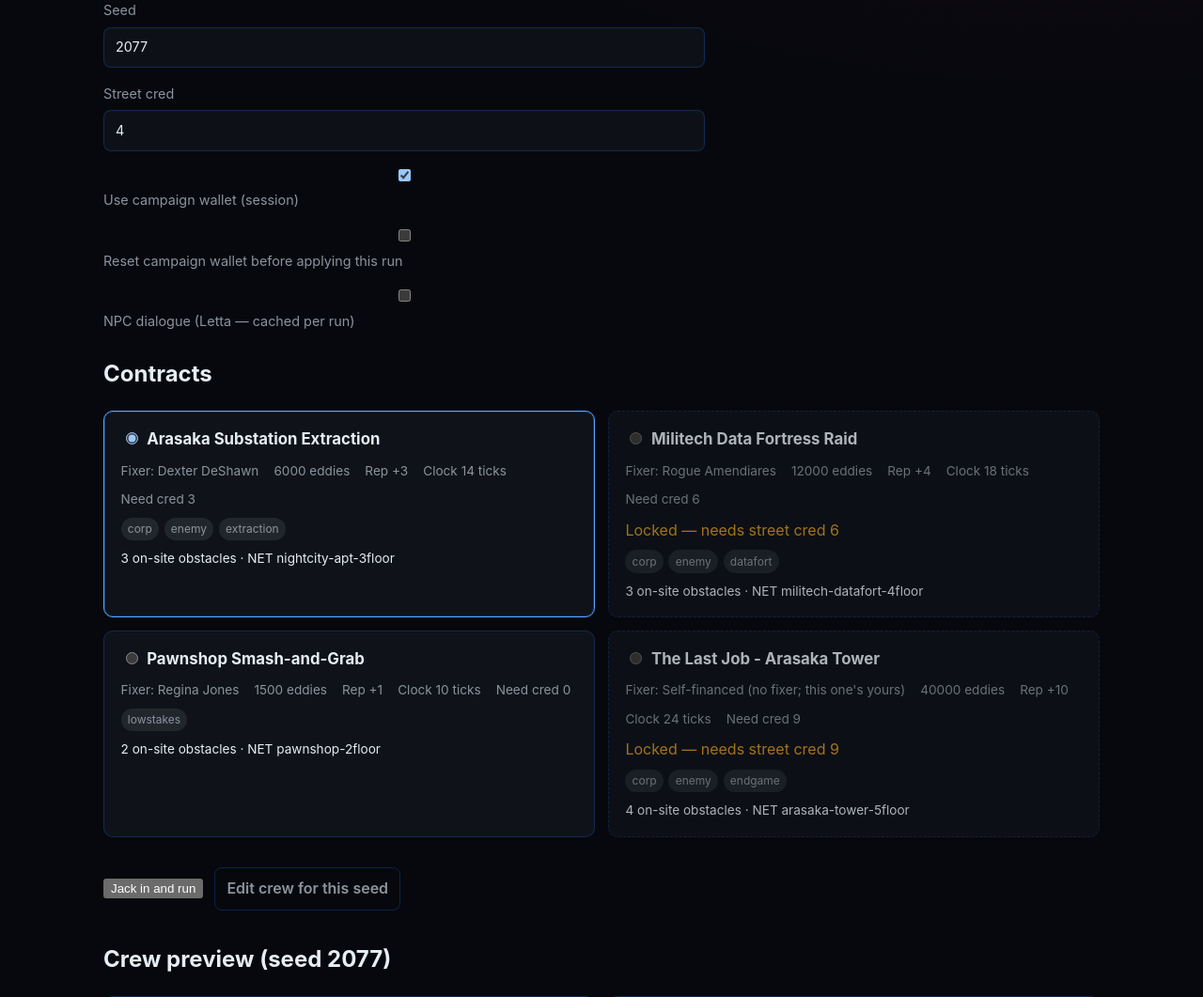
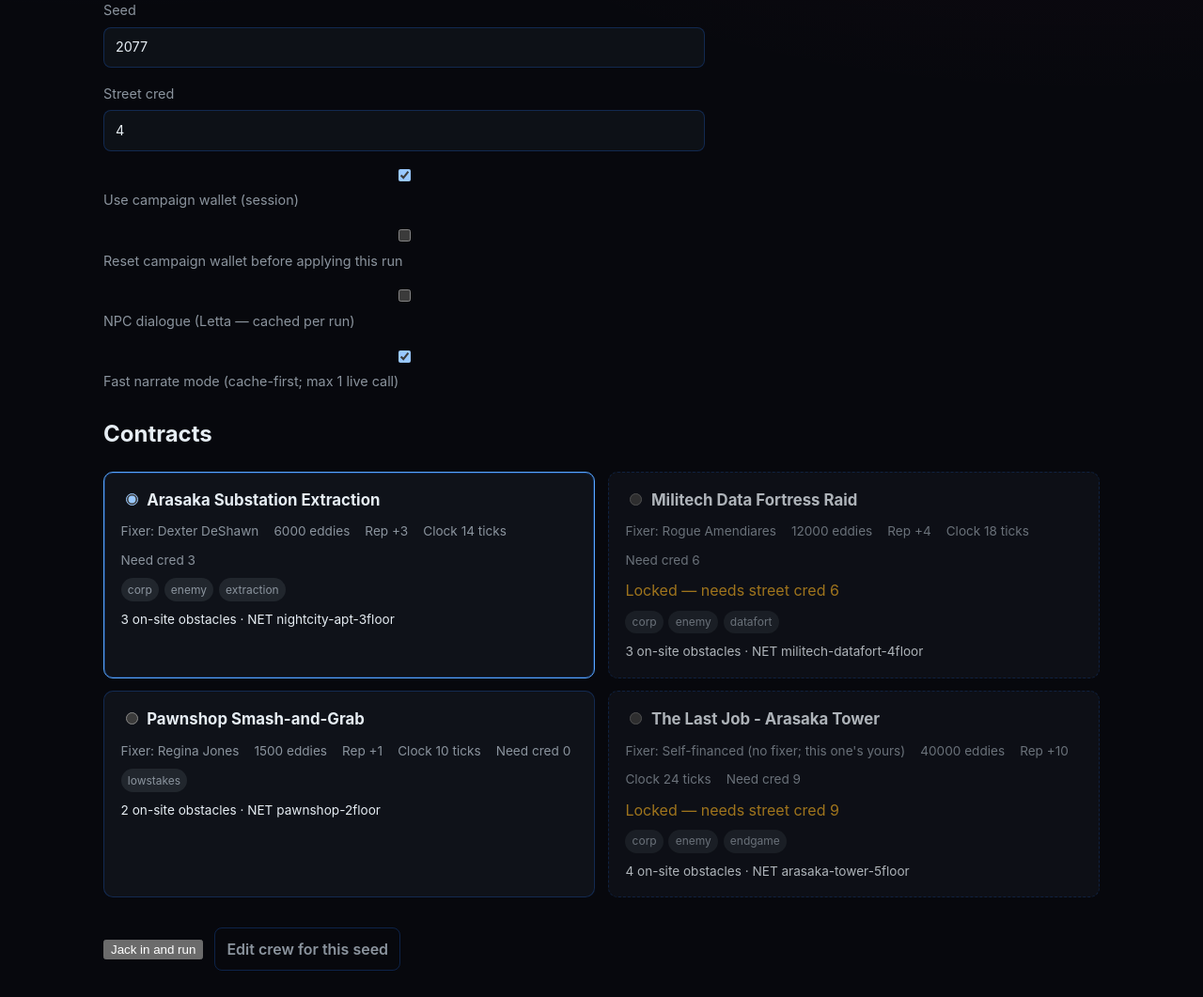
Before and after one commit to decisionsciencecorp/the-last-job, a PHP site: page /play.php in a window 1280 px wide. Shown: the part 393-1454 px from the top of the page at 94% size. Run offline with PHP 8.4, Linux system fonts and the light colour scheme.

Commit message:
Add cache-first fast narration mode for play runs.
Narrated runs now default to a one-call live Letta budget with cache reuse across remaining beats, reducing timeout risk while keeping optional full narration available.

Co-authored-by: Cursor <cursoragent@cursor.com>

```diff
--- a/public/play.php
+++ b/public/play.php
@@ -23,6 +23,7 @@ $rules = new Rules();
 $seed = isset($_GET['seed']) ? (int) $_GET['seed'] : 2077;
 $jobId = isset($_GET['job']) ? (string) $_GET['job'] : 'job.arasaka-substation';
 $narrate = isset($_GET['narrate']);
+$narrateFast = !isset($_GET['narrate_fast']) || (string) $_GET['narrate_fast'] !== '0';
 $useCampaign = !isset($_GET['campaign']) || (string) $_GET['campaign'] !== '0';
 $manualStreetCred = isset($_GET['street_cred']) ? max(0, (int) $_GET['street_cred']) : 4;
 $campaignNotice = null;
@@ -97,7 +98,7 @@ if (isset($_GET['run'])) {
             $report = (new JobRunner($rules))->run($crew, $rules->job($jobId), new Rng($seed * 7 + 1), $economy);
             if ($report !== null && $narrator !== null) {
                 $runId = NpcIntentBroker::runId($seed, $jobId);
-                $report = $narrator->enrichReport($report, $runId);
+                $report = $narrator->enrichReport($report, $runId, $narrateFast ? 1 : PHP_INT_MAX);
             }
             if ($useCampaign && $report !== null && !empty($report['success'])) {
                 $runKey = sha1(json_encode([$seed, $jobId, $rolePick], JSON_UNESCAPED_SLASHES));
@@ -194,6 +195,11 @@ layout_header('Job board', 'play');
             <input type="checkbox" name="narrate" value="1"<?= $narrate ? ' checked' : '' ?>>
             NPC dialogue (Letta — cached per run)
         </label>
+        <input type="hidden" name="narrate_fast" value="0">
+        <label>
+            <input type="checkbox" name="narrate_fast" value="1"<?= $narrateFast ? ' checked' : '' ?>>
+            Fast narrate mode (cache-first; max 1 live call)
+        </label>
     </div>
 
     <h2>Contracts</h2>
@@ -235,6 +241,9 @@ layout_header('Job board', 'play');
 
 <?php if ($narratorError): ?>
     <p class="status-bad"><?= layout_h($narratorError) ?></p>
+<?php endif; ?>
+<?php if ($narrate && $narrateFast): ?>
+    <p class="muted" style="margin:.4rem 0 1rem;">Fast narrate mode is ON. Uncached beats may be deferred to keep page response fast.</p>
 <?php endif; ?>
 
 <h2>Crew preview (seed <?= (int) $seed ?>)</h2>
```
Also changed, not shown: public/includes/Letta/NpcIntentBroker.php (+28 -2 lines).
